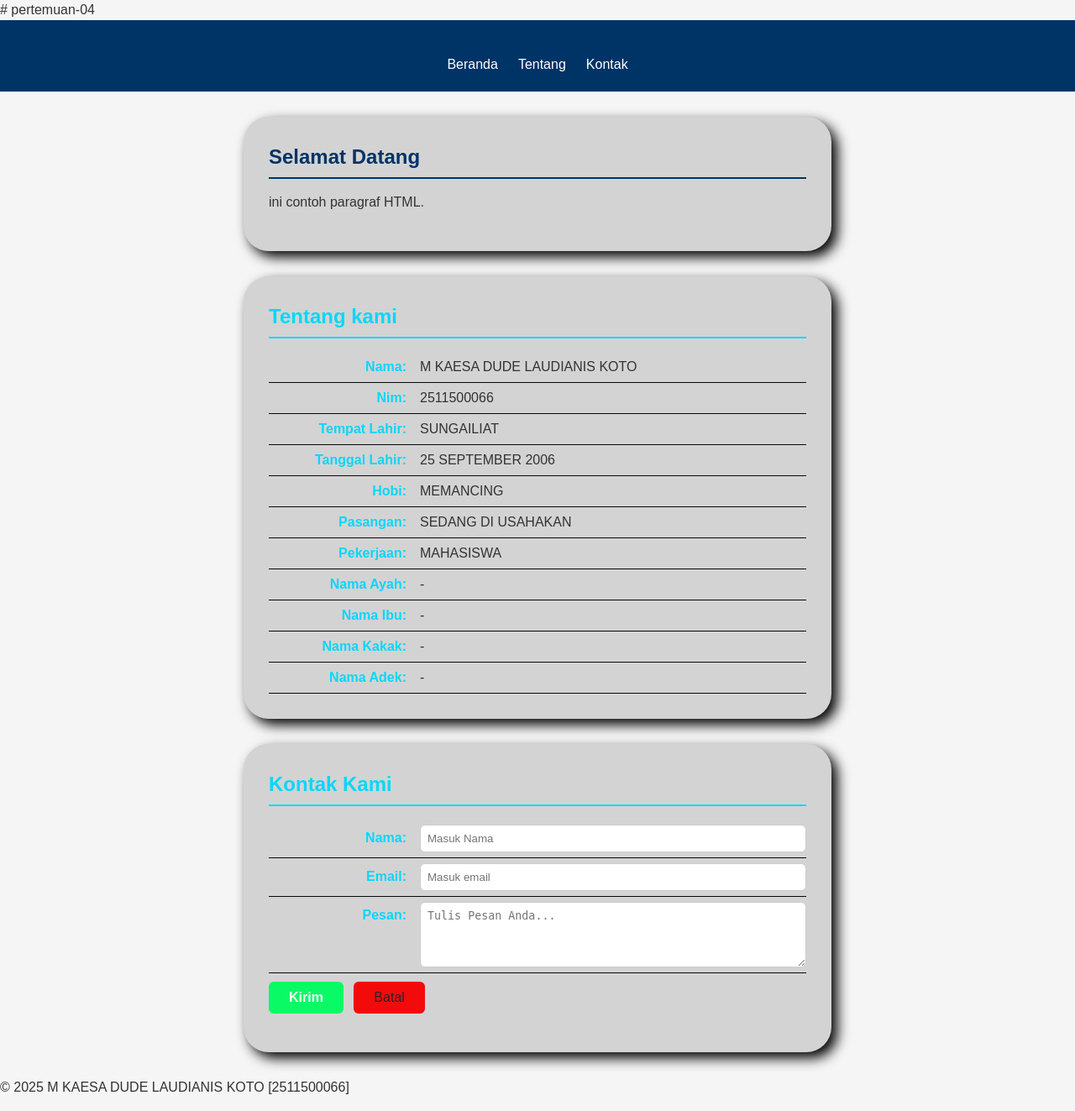
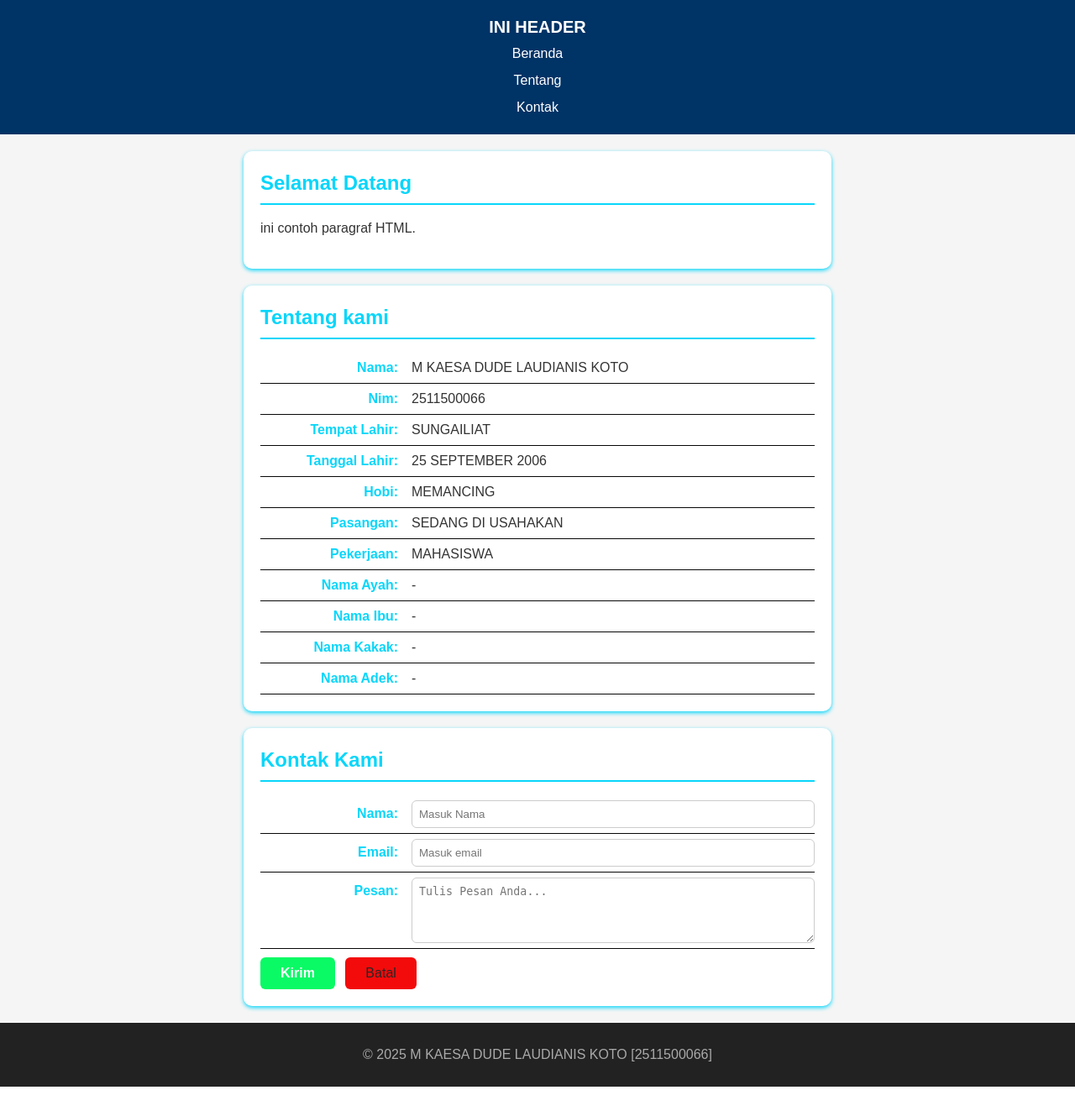
Before and after one commit to 2511500066-art/2511500066-PWD-TI1B-255260, a PHP site: page /pertemuan-04/index.html in a window 1280 px wide. Shown: the whole page at 84% size. After the commit the page ends 1294 px from the top, so only its background shows below. Run offline with PHP 8.4, Linux system fonts and the light colour scheme.

Commit message:
styling section #home

```diff
--- a/pertemuan-04/index.html
+++ b/pertemuan-04/index.html
@@ -1,4 +1,4 @@
-# pertemuan-04<!DOCTYPE html>
+<!DOCTYPE html>
 <html lang="en">
 
 <head>
@@ -10,7 +10,7 @@
 
 <body>
     <header>
-        <h1></h1>
+        <h1>INI HEADER</h1>
         <nav>
             <ul>
                 <li><a href="#home">Beranda</a></li>
--- a/pertemuan-04/style.css
+++ b/pertemuan-04/style.css
@@ -30,28 +30,19 @@ body {
     color: #333;
     line-height: 1.5;
 }
-
-#home,
-#about,
-#contact
-{
-background-color: #ffffff;
-border-radius: 10px;
-padding: 20px;
-max-width: 700px;
-margin: 20px auto;
-box-shadow: 0 2px 5px rgba(0, 0, 0,0.1);
+header h1 {
+margin: 0 0 8px;
+font-size: 20px;
+line-height: 1.2;
 }
 
-#home h2,
-#about h2,
-#contact h2 {
-color: #003366;
-border-bottom: 2px solid #003366;
-padding-bottom: 6px;
-margin-top: 0;
-margin-bottom: 16px;
+header ul {
+flex-direction: column;
+align-items: stretch;
+gap: 8px;
+margin: 8px 0 0;
 }
+
 
 #home p {
 text-align: justify;
@@ -68,6 +59,7 @@ text-align: justify;
     box-shadow: 0 2px 5px #09d6fa;
 }
 
+#home h2,
 #about h2,
 #contact h2 {
     color: #09d6fa;
@@ -147,18 +139,39 @@ text-align: justify;
 }
 
 
-#home,
-#about,
-#contact {
-    background-color: lightgray;
-    border-radius: 30px;
-    padding: 30px;
-    max-width: 700px;
-    margin: 30px auto;
-    box-shadow: 7px 7px 15px black
+footer {
+background: #222;
+color: #aaa;
+text-align: center;
+padding: 10px;
+}
+
+header li a:hover {
+background-color: #85020d;
+border-radius: 6px;
+transition: background-color 0.3s ease;
+}
+
+header li a:focus {
+outline: 2px solid #fff;
+outline-offset: 2px;
+border-radius: 6px;
+background-color: rgba(255, 255, 255, 0.15);
+}
+
+header li a:active {
+background-color: #cc04a1;
+transform: translateY(1px);
 }
 
 @media (max-width: 600px) {
+
+header {
+padding: 16px;
+position: sticky;
+top: 0;
+z-index: 1000;
+}
 
     #about p,
     #contact label {
```
Also changed, not shown: pertemuan-04/README.md.
